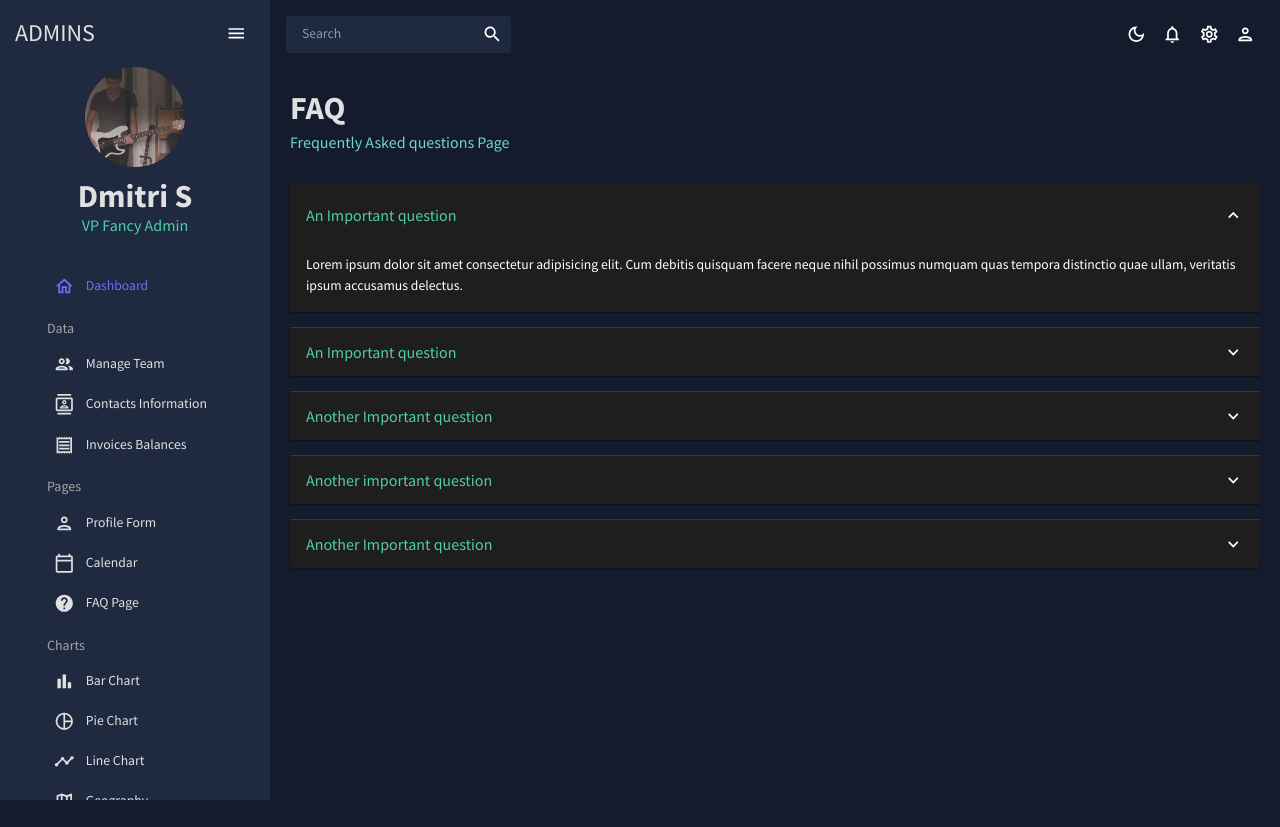
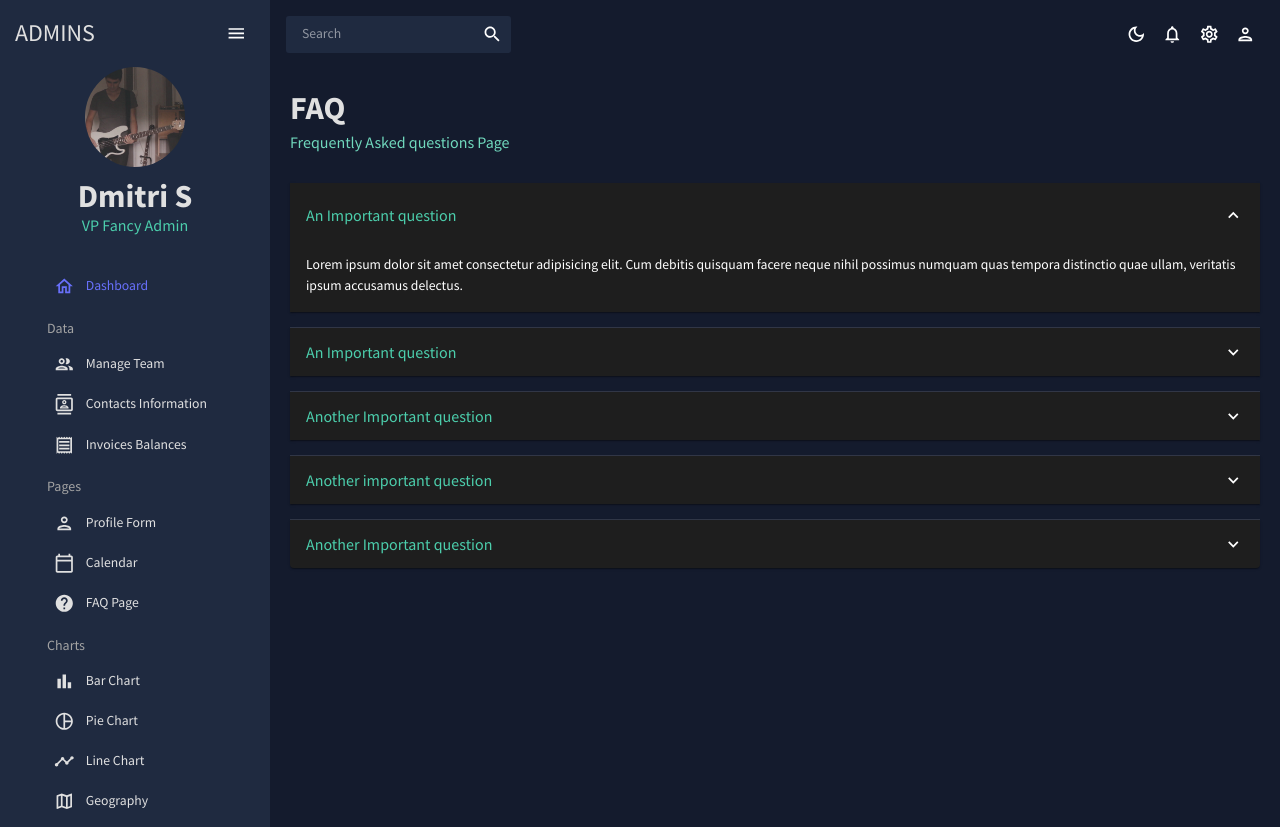
Before and after one commit to Dmitriy24S/admin-dashboard, a React (Create React App) app: page /faq in a window 1280 px wide. Before the commit the page ends 800 px from the top, so only its background shows below. Built offline with nearby package versions, Linux system fonts and the light colour scheme.

Commit message:
style: add min-height 100vh and overflow-x hidden
* add min height 100vh for sidebar consistency if narrow window
* add overflow x hidden to body to prevent flash of horizontal scrollbar when toggle sidebar on Med. screens

```diff
--- a/src/index.css
+++ b/src/index.css
@@ -14,9 +14,11 @@ body,
 #root,
 .app,
 .content {
-  height: 100%;
+  /* height: 100%; */
+  min-height: 100vh;
   width: 100%;
   font-family: 'Source Sans Pro', sans-serif;
+  overflow-x: hidden;
 }
 
 li {
```
